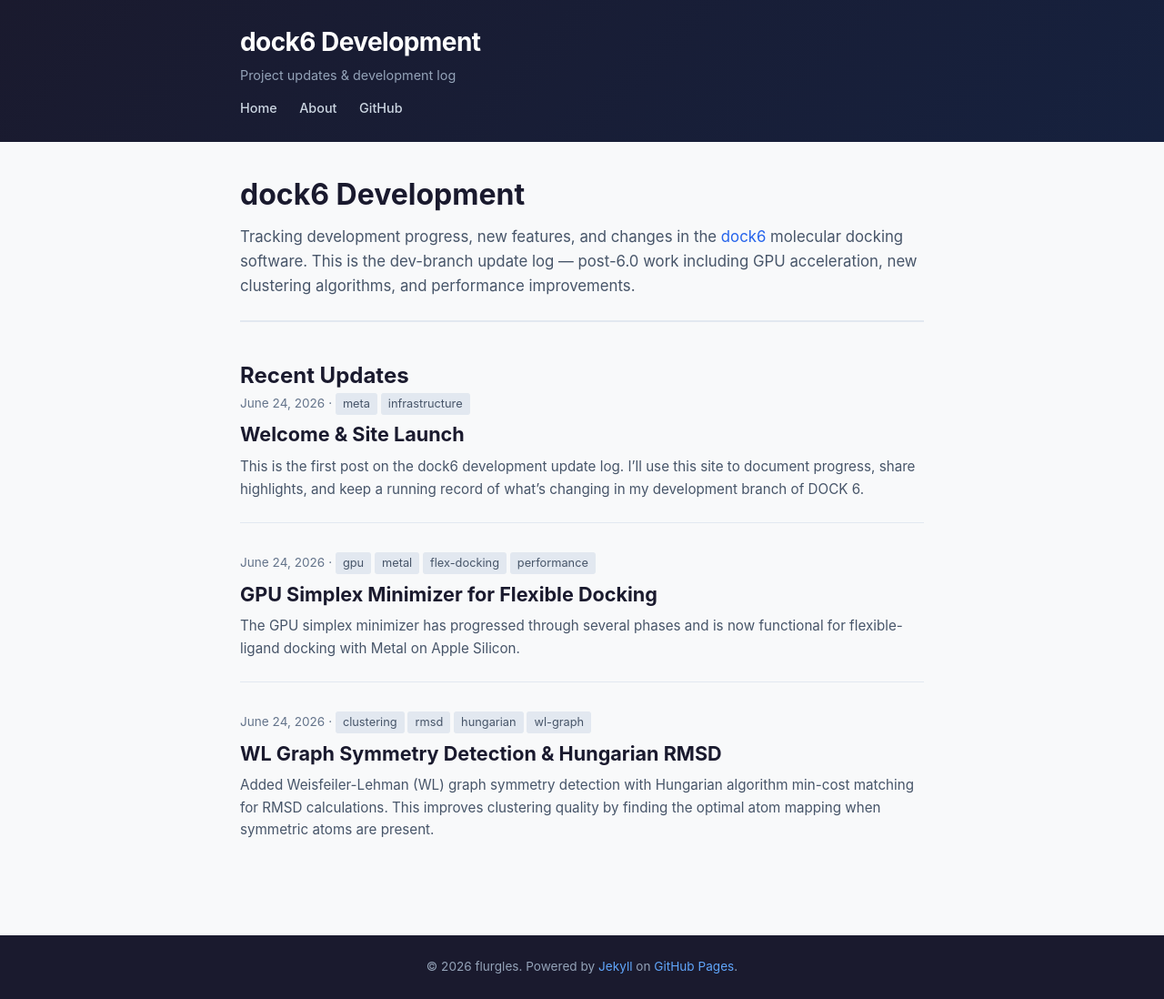
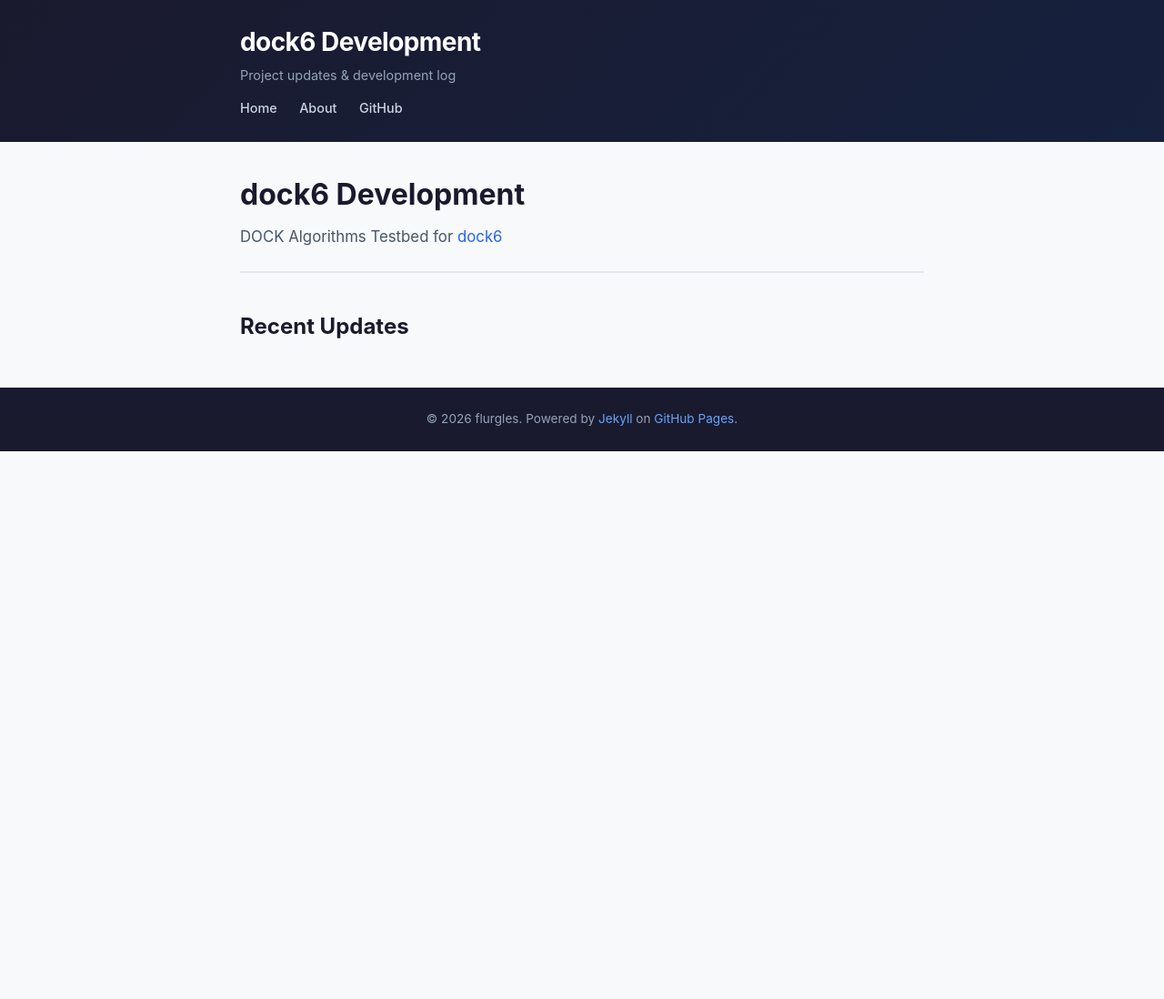
Before and after one commit to flurgles/flurgles.github.io, a Jekyll site: the page built from index.html, in a window 1280 px wide. Shown: the whole page at 91% size. Built offline with Jekyll 4.4.1, drawn with Linux system fonts in a browser that asks for light colours; the list of posts is cut into pages by our own code; after the commit the page ends 900 px from its top, so only the background shows below that.

Commit message:
rm junk posts, trim README/index intro

```diff
--- a/_posts/2026-06-24-gpu-simplex-flex-docking.md
+++ /dev/null
@@ -1,34 +0,0 @@
----
-layout: post
-title: "GPU Simplex Minimizer for Flexible Docking"
-date: 2026-06-24 08:00:00 -0700
-tags: [gpu, metal, flex-docking, performance]
----
-
-The GPU simplex minimizer has progressed through several phases and is now
-functional for flexible-ligand docking with Metal on Apple Silicon.
-
-## What's done
-
-- **Phase 1–2**: GPU scoring kernels (`dg_internal`, `dg_grid`) running on
-  Metal, verified against CPU results
-- **Phase 3A**: GPU-side simplex loop — translations, rotations, and torsions
-  evaluated on the GPU with batch scoring
-- **Phase 3B**: Full flexible-ligand docking path using the GPU minimizer,
-  including ligand parameter handling and IE (internal energy) upload
-
-## Key fixes along the way
-
-- Fixed step-size scaling in the GPU simplex to match the CPU behavior
-- Corrected an `active_flags` bug in the scoring kernels that caused incorrect
-  atom masking
-- Added proper ligand parameter transfer to the GPU for torsion evaluation
-- Fixed IE upload so internal energies are computed on-device
-
-## Speculative batch evaluation
-
-One of the more interesting optimizations: instead of scoring one simplex
-vertex at a time, the GPU evaluates multiple candidate conformations in a
-single batch — dramatically improving occupancy and throughput on the GPU.
-
-This is still being tuned, but early results are promising.
--- a/_posts/2026-06-24-welcome.md
+++ /dev/null
@@ -1,44 +0,0 @@
----
-layout: post
-title: "Welcome & Site Launch"
-date: 2026-06-24 09:00:00 -0700
-tags: [meta, infrastructure]
----
-
-This is the first post on the dock6 development update log. I'll use this site
-to document progress, share highlights, and keep a running record of what's
-changing in my development branch of DOCK 6.
-
-<!--more-->
-
-## What's been happening
-
-The dev branch has been active for a while. Here's a quick summary of the major
-areas of work so far:
-
-### GPU Acceleration (Metal)
-
-Adding GPU support using Apple's Metal framework — initially for scoring
-kernels, now extended to a full GPU simplex minimizer for flexible docking.
-Current work includes speculative batch simplex evaluation and performance
-tuning.
-
-### RMSD & Clustering
-
-New WL graph symmetry detection with Hungarian algorithm min-cost matching for
-RMSD calculations. The `cluster_rmsd_type` option has been split into
-`pruning_cluster_rmsd_type` and `final_pose_cluster_rmsd_type` for finer
-control.
-
-### Build System
-
-Added `clang` and `clang.gpu` configuration templates for Apple Silicon,
-cleaned up stale build artifacts, and untracked generated files from version
-control.
-
-## What's next
-
-I'll post updates here as I make progress — new features, important fixes,
-benchmarks, and anything else noteworthy.
-
-Stay tuned!
--- a/_posts/2026-06-24-wl-graph-symmetry-hungarian-rmsd.md
+++ /dev/null
@@ -1,36 +0,0 @@
----
-layout: post
-title: "WL Graph Symmetry Detection & Hungarian RMSD"
-date: 2026-06-24 07:00:00 -0700
-tags: [clustering, rmsd, hungarian, wl-graph]
----
-
-Added Weisfeiler-Lehman (WL) graph symmetry detection with Hungarian algorithm
-min-cost matching for RMSD calculations. This improves clustering quality by
-finding the optimal atom mapping when symmetric atoms are present.
-
-## What changed
-
-- **`compute_hungarian_rmsd()`** — new function that finds the minimum RMSD
-  over all valid permutations of symmetric atoms using the Hungarian algorithm
-- **Short-circuit optimization** — for the common case where there are no
-  symmetries, a fast path avoids the full Hungarian overhead
-- **Verbose print** — optional diagnostic output showing the permutation matrix
-  and cost breakdown
-
-## Cluster RMSD split
-
-The single `cluster_rmsd_type` parameter has been split into two:
-
-| Parameter | Purpose |
-|---|---|
-| `pruning_cluster_rmsd_type` | Used during pruning (internal clustering) |
-| `final_pose_cluster_rmsd_type` | Used for final pose output clustering |
-
-This gives independent control over the clustering behavior at each stage.
-
-## Hungarian RMSD fix
-
-Also fixed a fencepost error in the Hungarian RMSD implementation and removed
-an unnecessary `NUM` member that was causing off-by-one indexing in the cost
-matrix.
--- a/index.html
+++ b/index.html
@@ -5,10 +5,8 @@
 <section class="home-intro">
   <h1>{{ site.title }}</h1>
   <p>
-    Tracking development progress, new features, and changes in the
-    <a href="https://github.com/flurgles/dock6">dock6</a> molecular docking
-    software. This is the dev-branch update log — post-6.0 work including GPU
-    acceleration, new clustering algorithms, and performance improvements.
+    DOCK Algorithms Testbed for
+    <a href="https://github.com/flurgles/dock6">dock6</a>
   </p>
 </section>
 
```
Also changed, not shown: CLAUDE.md (added, +4 -0 lines), README.md.
